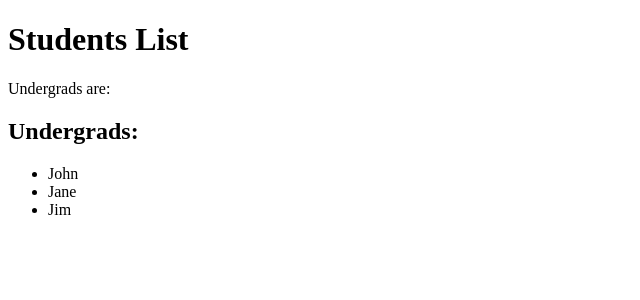
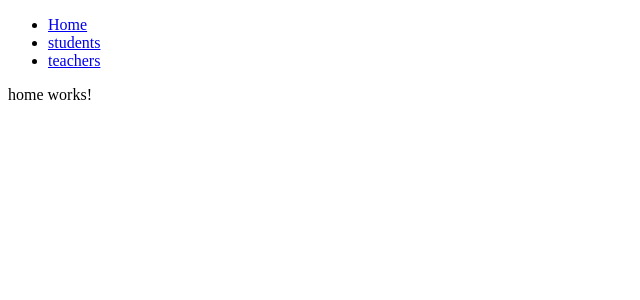
Before and after one commit to jairdaniel99/parent_child_interactions, an Angular app: page /home in a window 1280 px wide. Before the commit this address led to /. Shown: the top 300 px of the page, without its empty margins (0-640 px from the left). Built offline with nearby package versions, Linux system fonts and the light colour scheme.

Commit message:
navigation

```diff
--- a/src/app/app-routing.module.ts
+++ b/src/app/app-routing.module.ts
@@ -1,10 +1,16 @@
 import { NgModule } from '@angular/core';
 import { RouterModule, Routes } from '@angular/router';
+import { StudentsComponent } from './students/students.component';
+import { HomeComponent } from './home/home.component';
 
-const routes: Routes = [];
+const routes: Routes = [
+  { path: 'students', component: StudentsComponent },
+  { path: '', redirectTo: '/home', pathMatch: 'full' },
+  { path: 'home', component: HomeComponent },
+];
 
 @NgModule({
   imports: [RouterModule.forRoot(routes)],
-  exports: [RouterModule]
+  exports: [RouterModule],
 })
-export class AppRoutingModule { }
+export class AppRoutingModule {}
--- a/src/app/app.component.html
+++ b/src/app/app.component.html
@@ -1,3 +1,23 @@
-<h1>Students List</h1>
-<students></students>
+<!-- A grey horizontal navbar that becomes vertical on small screens -->
+<nav class="navbar navbar-expand-sm bg-light">
+  <!-- Links -->
+  <ul class="navbar-nav">
+    <li class="nav-item">
+      <!-- We can use the routerLink Directive to navigate to different pages -->
+      <a class="nav-link" routerLinkActive="active" routerLink="/home">Home</a>
+    </li>
+    <li class="nav-item">
+      <a class="nav-link" routerLinkActive="active" routerLink="/students"
+        >students</a
+      >
+    </li>
+    <li class="nav-item">
+      <a class="nav-link" routerLinkActive="active" routerLink="/teachers"
+        >teachers</a
+      >
+    </li>
+  </ul>
+</nav>
+
+<!-- Router outlet ensures the correct component is loaded in based on the page URL -->
 <router-outlet />
--- a/src/app/app.module.ts
+++ b/src/app/app.module.ts
@@ -5,12 +5,14 @@ import { AppRoutingModule } from './app-routing.module';
 import { AppComponent } from './app.component';
 import { StudentsComponent } from './students/students.component';
 import { UndergradsComponent } from './undergrads/undergrads.component';
+import { HomeComponent } from './home/home.component';
 
 @NgModule({
   declarations: [
     AppComponent,
     StudentsComponent,
-    UndergradsComponent
+    UndergradsComponent,
+    HomeComponent
   ],
   imports: [
     BrowserModule,
--- /dev/null
+++ b/src/app/home/home.component.html
@@ -0,0 +1 @@
+<p>home works!</p>
```
Also changed, not shown: src/app/home/home.component.ts (added, +10 -0 lines), src/app/home/home.component.css (added), 1 other file (tests, documents, lock files or other folders).
